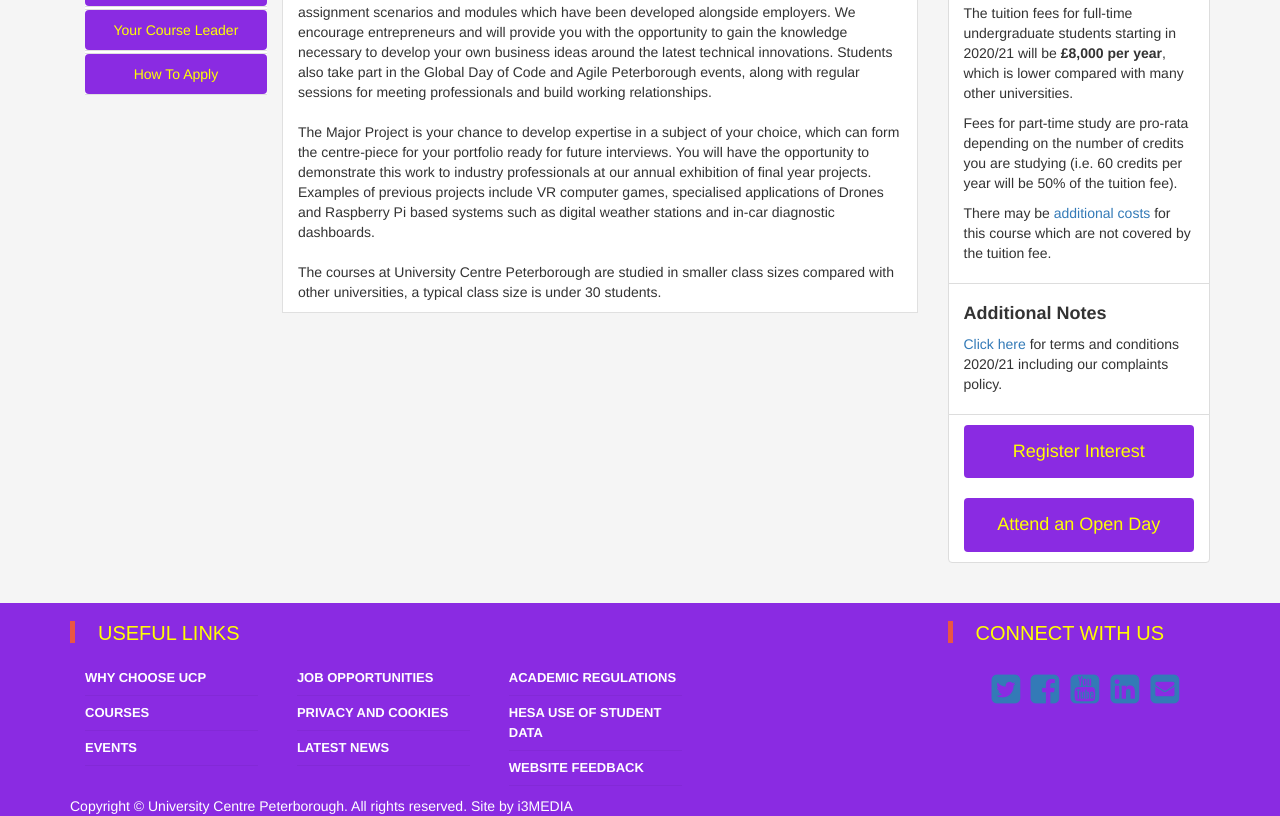
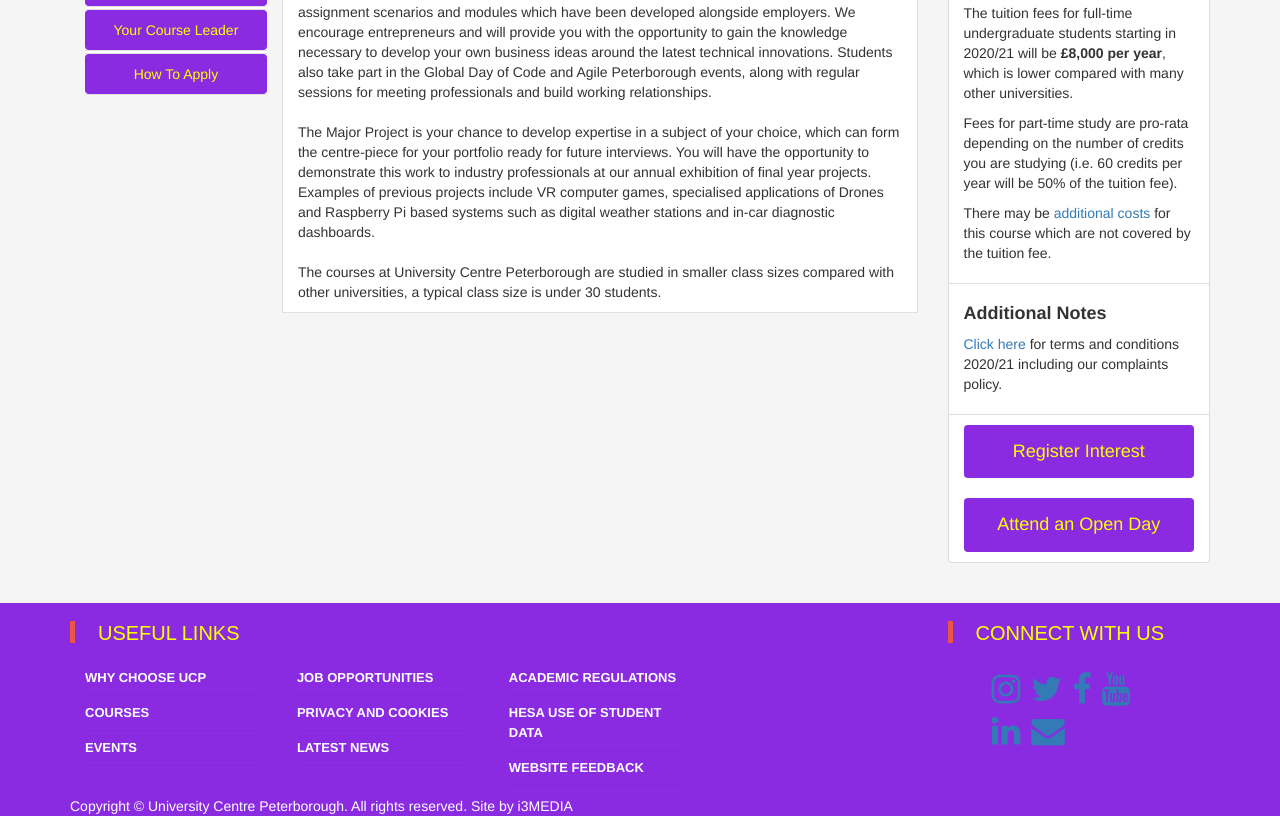
Before and after one commit to Destructionat3r/InteractiveWebAssignment, a plain HTML site: page index.html in a window 1280 px wide. Shown: the part 880-1696 px from the top of the page. Drawn offline with nearby package versions, Linux system fonts and the light colour scheme.

Commit message:
Added instagram to social media links

```diff
--- a/index.html
+++ b/index.html
@@ -598,11 +598,12 @@
                         <li class="widget-container widget_recent_news">
                             <div class="social-icons">
                                 <ul class="nomargin" style="list-style-type:none;">
-                                    <a href="https://twitter.com/ucpeterborough"><i class="fa fa-twitter-square fa-3x social-tw" id="social"></i></a>
-                                    <a href="https://www.facebook.com/ucpeterborough"><i class="fa fa-facebook-square fa-3x social-fb" id="social"></i></a>
-                                    <a href="https://www.youtube.com/channel/UCMGvV-0uiAtsnXLWOu7IfOA"><i class="fa fa-youtube-square fa-3x social-yt" id="social"></i></a>
-                                    <a href="https://www.linkedin.com/school/university-centre-peterborough/"><i class="fa fa-linkedin-square fa-3x social-li" id="social"></i></a>
-                                    <a href="mailto:https://www.facebook.com/ucpeterborough"><i class="fa fa-envelope-square fa-3x social-em" id="social"></i></a>
+                                    <a href="https://www.instagram.com/ucpeterborough/"><i class="fa fa-instagram fa-3x social-in" id="social"></i></a>
+                                    <a href="https://twitter.com/ucpeterborough"><i class="fa fa-twitter fa-3x social-tw" id="social"></i></a>
+                                    <a href="https://www.facebook.com/ucpeterborough"><i class="fa fa-facebook fa-3x social-fb" id="social"></i></a>
+                                    <a href="https://www.youtube.com/channel/UCMGvV-0uiAtsnXLWOu7IfOA"><i class="fa fa-youtube fa-3x social-yt" id="social"></i></a></br>
+                                    <a href="https://www.linkedin.com/school/university-centre-peterborough/"><i class="fa fa-linkedin fa-3x social-li" id="social"></i></a>
+                                    <a href="mailto:https://www.facebook.com/ucpeterborough"><i class="fa fa-envelope fa-3x social-em" id="social"></i></a>
                                 </ul>
                             </div>
                         </li>
--- a/style.css
+++ b/style.css
@@ -113,6 +113,10 @@
     -o-transition-duration: 0.5s;
 }
 
+.social-in:hover {
+    color: #3F729B;
+}
+
 .social-fb:hover {
     color: #3B5998;
 }
```
Also changed, not shown: openday.html (+6 -5 lines).
